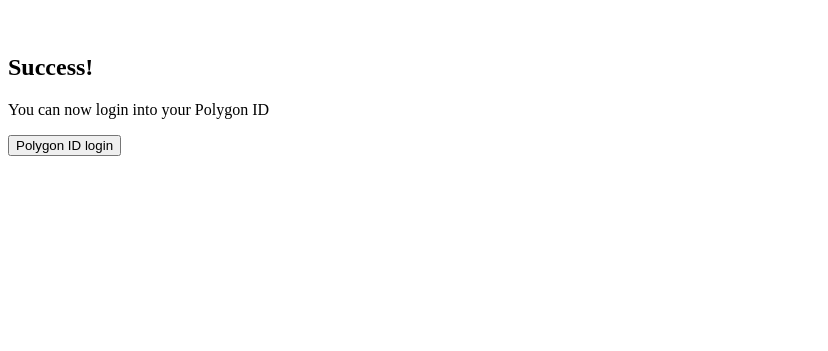
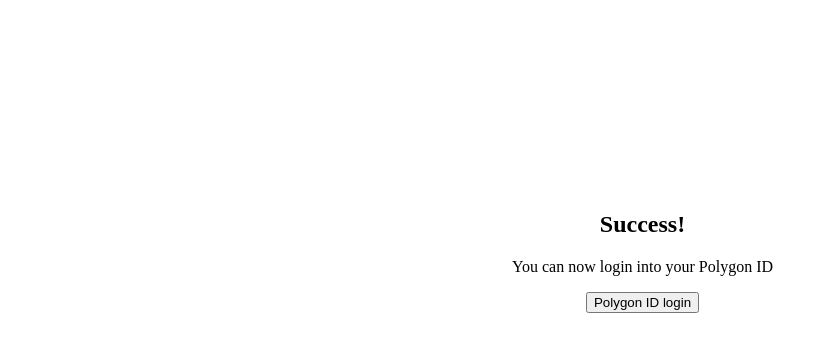
Before and after one commit to KaiStryker/ReCentiFi, a Next.js app in the folder frontend/: page /Loading in a window 1280 px wide. Shown: the part 129-480 px from the top of the page, without its empty margins (0-828 px from the left). Built offline with nearby package versions, Linux system fonts and the light colour scheme.

Commit message:
Loading screeb boiler done

```diff
--- a/frontend/pages/Loading.module.css
+++ b/frontend/pages/Loading.module.css
@@ -1,8 +1,26 @@
 
-#load{
-    width:100%;
-    height:100%;
+.load{
+}
+
+.loading_main_container{
+    display: flex;
+    flex-direction: column;
+    align-items: center;
+    justify-content: center;
+    width: 100vw;
+    height: 100vh;
+}
+
+.content{
+    display: flex;
+    flex-direction: column;
+    align-items: center;
+    justify-content: center;
+}
+
+.sucess_content{
+    text-align: center;
     position:fixed;
-    z-index:9999;
-    background:url("https://www.creditmutuel.fr/cmne/fr/banques/webservices/nswr/images/loading.gif") no-repeat center center rgba(0,0,0,0.25)
+    top: 40%;
+    left: 40%;
 }
--- a/frontend/pages/Loading.tsx
+++ b/frontend/pages/Loading.tsx
@@ -16,23 +16,30 @@
 
   return (
     <>
-    <div>
+    <div className={styles.loading_main_container}>
       <div className={styles.load} style={{ visibility: isLoading ? 'visible' : 'hidden' }}>
         <div className={styles.content}>
-          <h3>Hang tight while we are verifying your pickup.</h3>
-          <Image src={loaderGif} alt="Loading" width={100} height={100} />
+          <div>
+          <h3>Hang tight while we verify your pickup.</h3>
+          </div>
+          <div>
+          <Image src={loaderGif} alt="Loading" width={150} height={150} />
+          </div>
         </div>
       </div>
       {/* Conditionally render your content based on the isLoading state */}
       {!isLoading && (
-        <div>
-          {/* Your content goes here */}
+        <div className={styles.sucess_content}>
           <h2>Success!</h2>
           <p>You can now login into your Polygon ID</p>
           <div>
+            {/* TODO:
+            Add Polygon Id pop to button below */}
             <button>
               Polygon ID login
             </button>
+          {/* TODO:
+          After Polygon ID verification route to dashboard */}
           </div>
         </div>
       )}
--- a/frontend/pages/Submission.tsx
+++ b/frontend/pages/Submission.tsx
@@ -30,7 +30,9 @@
     <div>
       <FiUpload className={styles.upload_icon}/>
     </div>
-      <form action="/action_page.php"
+      <form
+      // action="/action_page.php"
+         action="/Loading"
       style={{
         display: "flex",
         flexDirection: "column",
```
Also changed, not shown: frontend/public/loader.gif.
